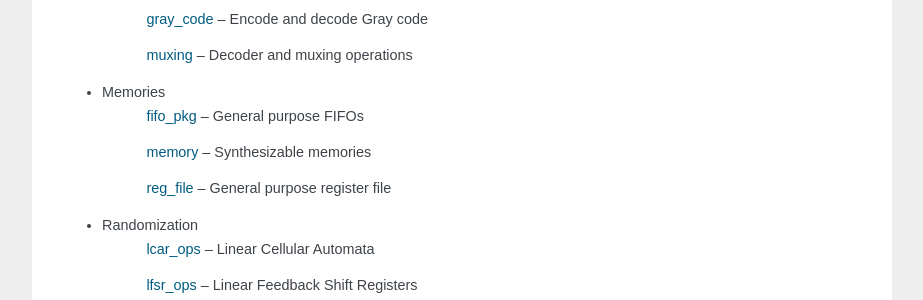
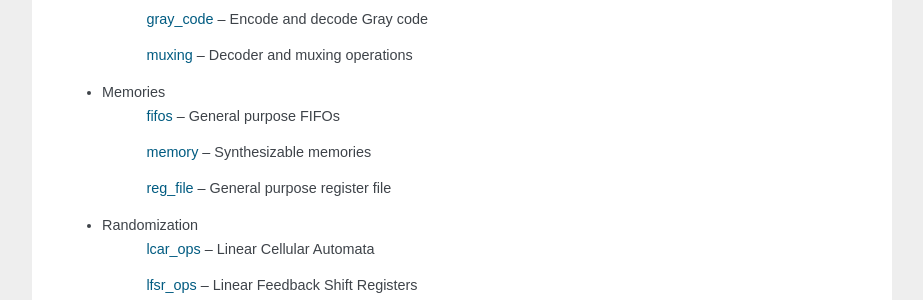
Before and after one commit to kevinpt/vhdl-extras, a Sphinx documentation site: the page built from doc/index.rst, in a window 1280 px wide and 900 px high, scrolled down 830 px. Shown: the part 152-452 px from the top of the window, without its empty margins (198-1121 px from the left). Built offline with Sphinx 7.4.7, drawn with Linux system fonts in a browser that asks for light colours.

Commit message:
Rename fifo_pkg to fifos

```diff
--- a/README.txt
+++ b/README.txt
@@ -112,7 +112,7 @@ The VHDL-extras library contains the following packages:
       muxing_2008 -- Enhanced muxing with unconstrained array of arrays
 
   * Memories
-      fifo_pkg -- General purpose FIFOs
+      fifos -- General purpose FIFOs
 
       memory -- Synthesizable memories
 
--- a/doc/index.rst
+++ b/doc/index.rst
@@ -49,7 +49,7 @@ The VHDL-extras library contains the following packages:
     :ref:`muxing` -- Decoder and muxing operations
 
 * Memories
-    :ref:`fifo_pkg` -- General purpose FIFOs
+    :ref:`fifos` -- General purpose FIFOs
 
     :ref:`memory` -- Synthesizable memories
 
```
Also changed, not shown: doc/rst/packages.rst (+4 -4 lines), 5 other files.
